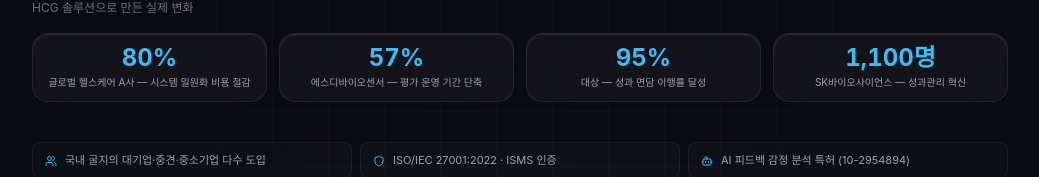
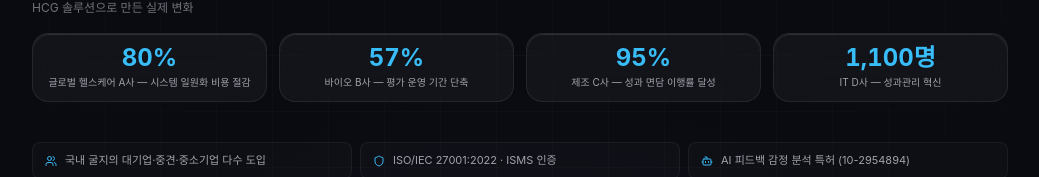
Before and after one commit to skyyoung2030-star/hradvisory, a React (Vite) app: page /tour/7-system in a window 1280 px wide. Shown: the part 1793-1970 px from the top of the page, without its empty margins (120-1159 px from the left). Built offline with nearby package versions, Linux system fonts and the light colour scheme; no server answers; a web font is replaced by a local one.

Commit message:
Updated Step7System.tsx

```diff
--- a/src/pages/Step7System.tsx
+++ b/src/pages/Step7System.tsx
@@ -38,9 +38,9 @@ const SYNERGY: SynergyItem[] = [
 type Stat = { value: string; label: string };
 const STATS: Stat[] = [
   { value: "80%",    label: "글로벌 헬스케어 A사 — 시스템 일원화 비용 절감" },
-  { value: "57%",    label: "에스디바이오센서 — 평가 운영 기간 단축" },
-  { value: "95%",    label: "대상 — 성과 면담 이행률 달성" },
-  { value: "1,100명", label: "SK바이오사이언스 — 성과관리 혁신" },
+  { value: "57%",    label: "바이오 B사 — 평가 운영 기간 단축" },
+  { value: "95%",    label: "제조 C사 — 성과 면담 이행률 달성" },
+  { value: "1,100명", label: "IT D사 — 성과관리 혁신" },
 ];
 
 /* ═════════════════ Page ═════════════════ */
```
